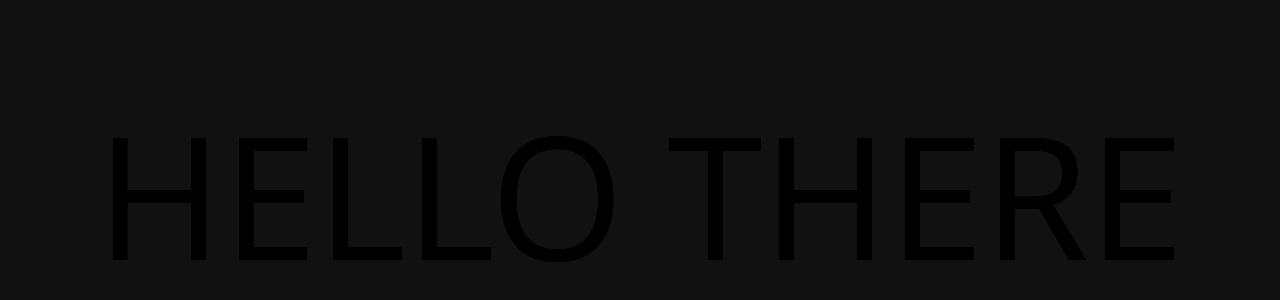
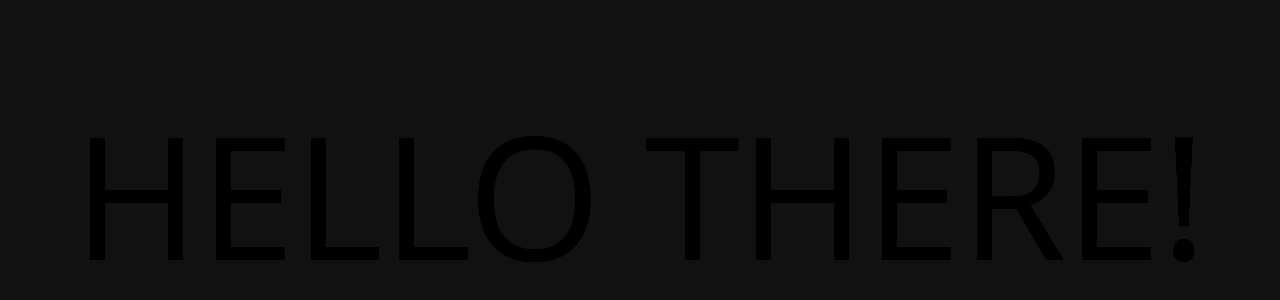
Before and after one commit to YangLiCode/testing, a plain HTML site: page index.html in a window 1280 px wide. Shown: the part 200-500 px from the top of the page. Drawn offline with Linux system fonts and the light colour scheme.

Commit message:
Update index.html

```diff
--- a/index.html
+++ b/index.html
@@ -11,7 +11,7 @@
       <svg viewBox="0 0 600 300">
       <!-- Symbol-->
       <symbol id="s-text">
-        <text text-anchor="middle" x="50%" y="50%" dy=".35em">Hello There</text>
+        <text text-anchor="middle" x="50%" y="50%" dy=".35em">Hello There!</text>
       </symbol>
       <!-- Duplicate symbols-->
       <use class="text" xlink:href="#s-text"></use>
```
